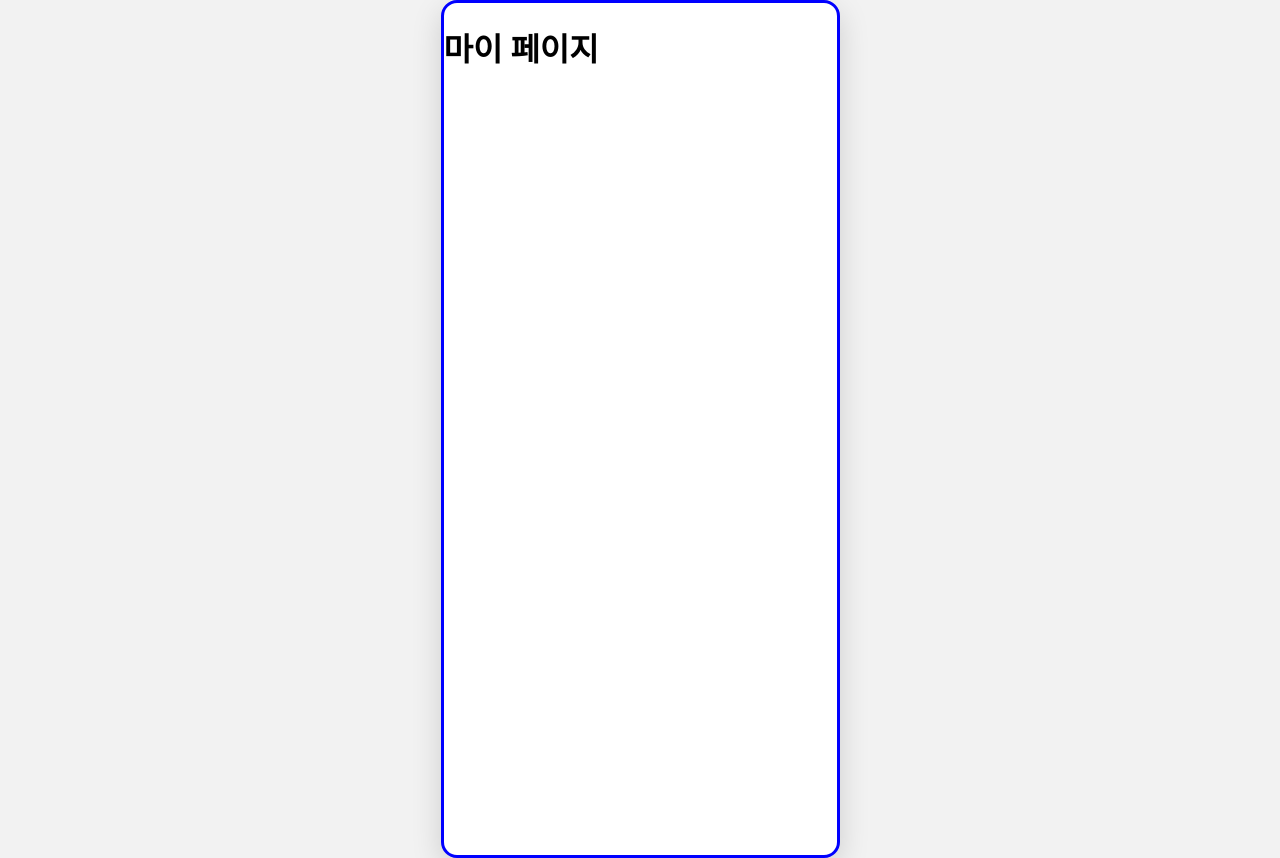
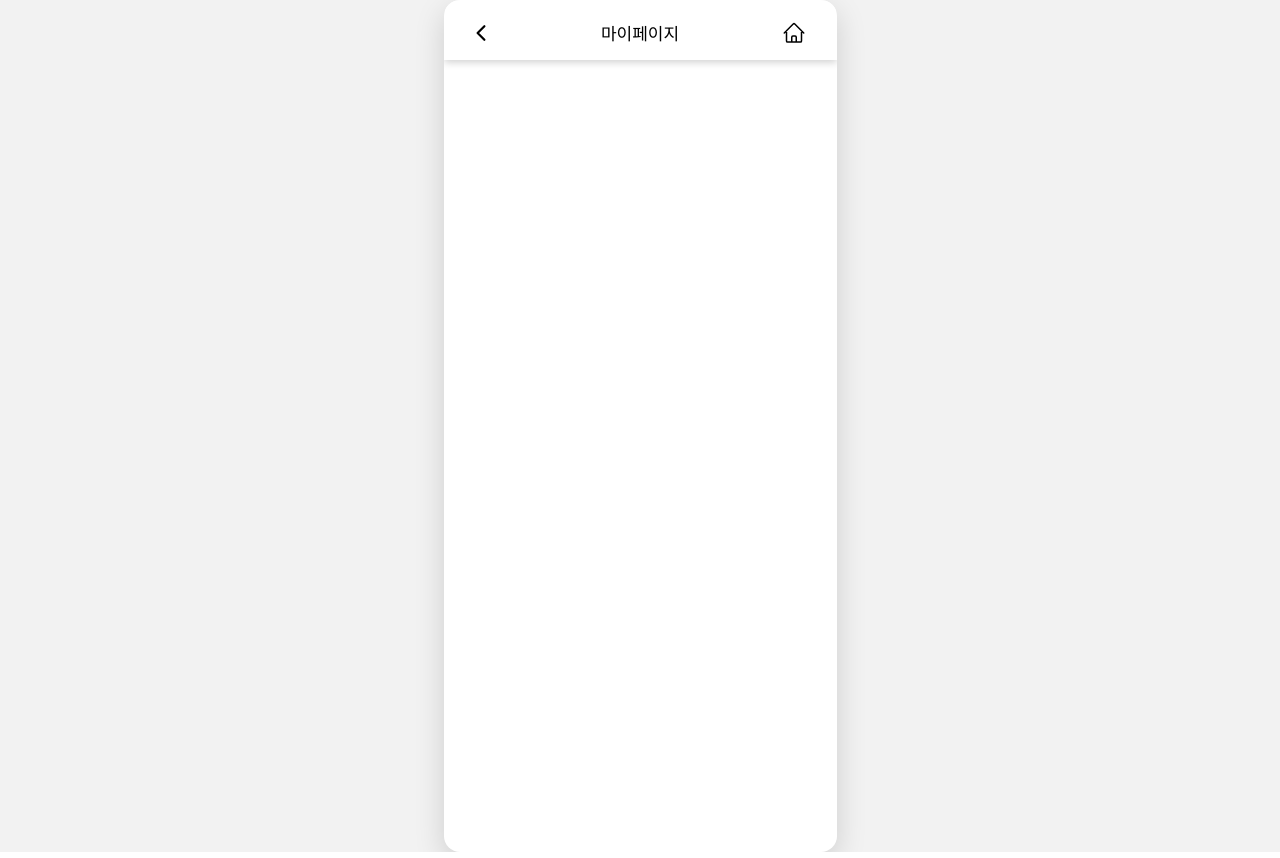
Before and after one commit to seoyoon127/goodluckbuddy_frontend, a React (Vite) app: page /mypage in a window 1280 px wide. Built offline with nearby package versions, Linux system fonts and the light colour scheme.

Commit message:
feat: 기본 Navbar 구현 #2

```diff
--- a/package.json
+++ b/package.json
@@ -10,8 +10,10 @@
     "preview": "vite preview"
   },
   "dependencies": {
+    "@iconify/react": "^6.0.2",
     "react": "^18.x",
     "react-dom": "^18.x",
+    "react-icons": "^5.5.0",
     "react-router-dom": "^6.x",
     "styled-components": "^6.3.9"
   },
--- /dev/null
+++ b/src/components/navbar.jsx
@@ -0,0 +1,75 @@
+import styled from 'styled-components';
+import { useNavigate } from "react-router-dom";
+import { IoPersonOutline } from "react-icons/io5";
+import { HiOutlineHome } from "react-icons/hi2";
+import { IoChevronBackOutline } from "react-icons/io5";
+
+const Navbar = ({title, mypage}) =>{
+    const navigate = useNavigate();
+    const handleGoBack = () => {
+        navigate(-1);
+    };
+    return(
+        <Container>
+            <IconPosition onClick={handleGoBack}><BackIcon/></IconPosition>
+            <Title>{title}</Title>
+            {mypage && <IconPosition2 onClick={()=>navigate("/mypage")}><MyPageIcon/></IconPosition2>}
+            {!mypage && <IconPosition2 onClick={()=>navigate("/home")}><HomeIcon/></IconPosition2>}
+        </Container>
+    )
+}
+export default Navbar
+
+const Container = styled.div`
+    width:100%;
+    max-width:393px;
+    height:60px;
+    background-color:white;
+    box-shadow: 0 2px 8px rgba(0, 0, 0, 0.2);
+    display:flex;
+    justify-content: center;
+    align-item:center;
+    font-family: "Pretendard Variable";
+`;
+const IconPosition = styled.div`
+    position:relative;
+    top:20px;
+    left:-35%;
+
+`;
+const IconPosition2 = styled.div`
+    position:relative;
+    top:-5px;
+    left:40%;
+`;
+const Title = styled.div`
+    font-size:17px;
+    font-weight:500;
+    color:black;
+    position:relative;
+    top:20px;
+`
+const MyPageIcon = styled(IoPersonOutline)`
+    width:24px;
+    height:24px;
+    position: absolute;
+    right: 30px;
+    color: #000;
+    top:26px;
+`;
+const HomeIcon = styled(HiOutlineHome)`
+    width:24px;
+    height:24px;
+    position: absolute;
+    right: 30px;
+    color: #000;
+    top:26px;
+`;
+const BackIcon= styled(IoChevronBackOutline)`
+    width:24px;
+    height:24px;
+    position: absolute;
+    right: -30px;
+    color: #000;
+    top:1px;
+`
--- a/src/layout/RootLayout.jsx
+++ b/src/layout/RootLayout.jsx
@@ -11,23 +11,21 @@ const Wrapper = styled.div`
 `;
 
 const Main = styled.div`
-  width: 393px;          /* ⭐ PC 기본: 폰 폭 */
-  height: 852px;         /* ⭐ PC 기본: 폰 높이 */
+  width: 393px;
+  height: 852px;
   background: #fff;
   position: relative;
   font-family: "Pretendard Variable";
   overflow: hidden;
   border-radius: 16px;
   box-shadow: 0 10px 30px rgba(0, 0, 0, 0.15);
-  border: 3px solid blue;
 
-  /* 📱 모바일에서는 풀스크린 */
+  // 모바일
   @media (max-width: 480px) {
     width: 100vw;
     height: 100vh;
     border-radius: 0;
     box-shadow: none;
-    border: 1px solid red;
   }
 `;
 
--- /dev/null
+++ b/src/pages/MyPage.jsx
@@ -0,0 +1,10 @@
+import Navbar from "../components/navbar"
+
+const MyPage = () => {
+    return (
+        <>
+            <Navbar title={"마이페이지"} mypage={false}/>
+        </>
+    )
+}
+export default MyPage
--- a/src/router/router.jsx
+++ b/src/router/router.jsx
@@ -1,5 +1,6 @@
 import {createBrowserRouter} from "react-router-dom";
 import RootLayout from "../layout/RootLayout";
+import MyPage from "../pages/MyPage";
 
 const router = createBrowserRouter([
     {
@@ -29,7 +30,7 @@ const router = createBrowserRouter([
             },
             {
                 path: 'mypage',
-                element: <h1>마이 페이지</h1>
+                element: <MyPage/>
             }]
     }
 ])
```
Also changed, not shown: 1 other file (tests, documents, lock files or other folders).
